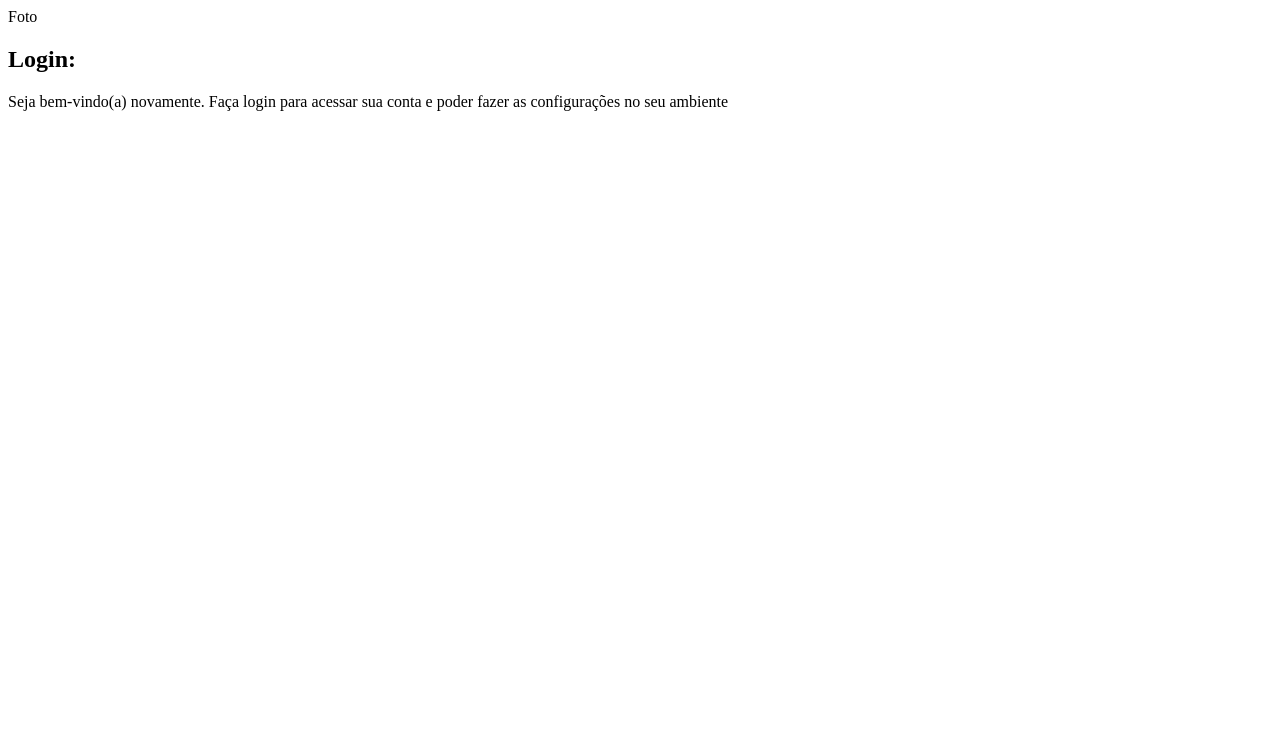
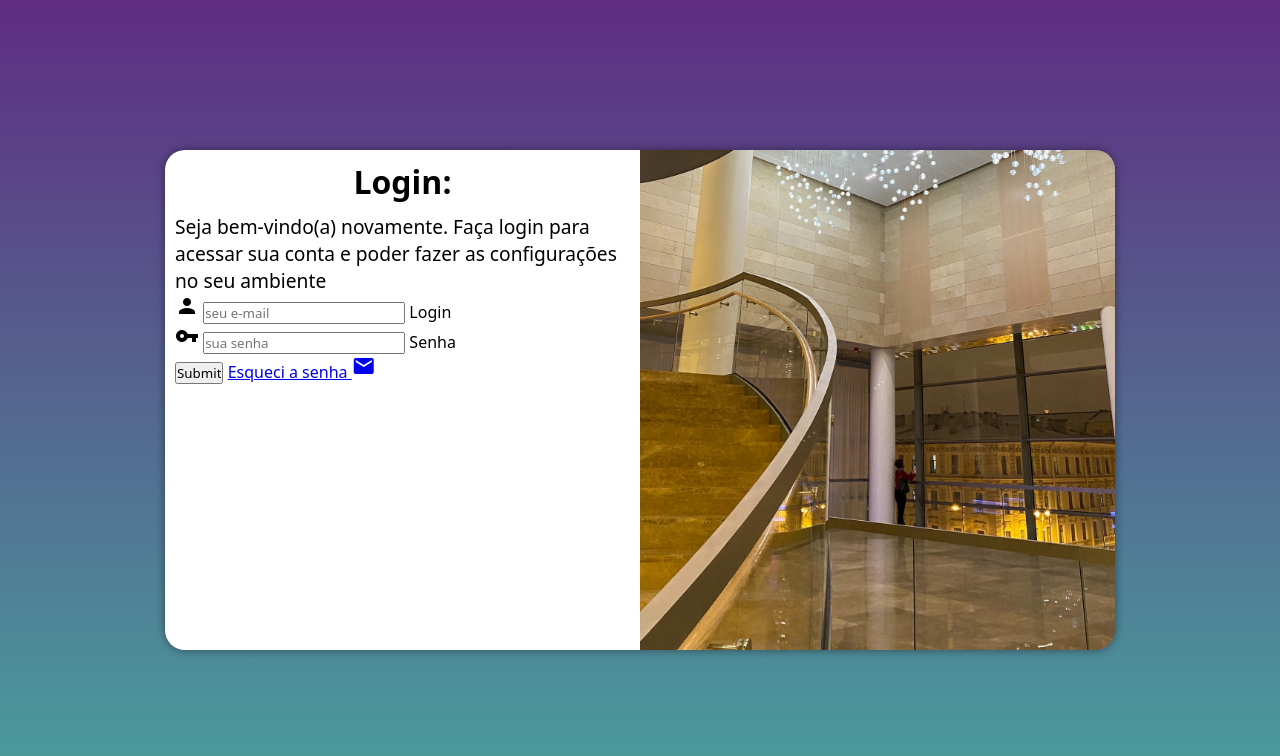
Before and after one commit to GiovanniGoulart/Projeto-Login, a plain HTML site: page index.html in a window 1280 px wide. Drawn offline with Linux system fonts and the light colour scheme.

Commit message:
Adicionei o formulário

```diff
--- /dev/null
+++ b/estilos/mediaquery.css
@@ -0,0 +1,62 @@
+@charset "UTF-8";
+
+/* Typical Device Breakpoints
+Pequenas telas: ate 600px
+Celular:600px ate 768px
+Tablet:768px ate 992px
+Desktop:992px ate 1200px
+Grandes telas: acima de 1200px
+*/
+
+/*Versao para Tablet:768px ate 992px*/
+
+@media screen  and (min-width:768px) and (max-width:992px)
+ {
+    body {
+        background-image: linear-gradient(to top,  #49a09d, #5f2c82);
+    }
+    section#login {
+        width:90vw;
+    }
+    section#login > div#imagem{
+        float: left;
+        width: 30%;
+        height: 100%;
+
+    }
+    section#login > div#formulario{
+     float: right;
+     width: 70%;
+    }
+}
+
+/* Versao para Desktop:992px ate 1200px e
+grandes telas: acima de 1200px*/
+
+@media screen and (min-width:992px) {
+    body {
+        background-image: linear-gradient(to top,  #49a09d, #5f2c82);
+    }
+section#login{
+    width: 950px;
+}
+section#login > div#imagem{
+    float: right;
+    width: 50%;
+    height: 100%;
+
+}
+
+   section#login > div#formulario{
+    float: left;
+    width: 50%;
+   }
+
+ div#formulario > h1 {
+    font-size:2em ;
+ }
+
+ div#formulario > p {
+    font-size:1.2em ;
+ }
+}
--- a/estilos/style.css
+++ b/estilos/style.css
@@ -3,3 +3,55 @@
 /*Paleta de cores
 Verde: #49a09d
 Lilas: #5f2c82 */
+
+*{
+    font-family: system-ui, -apple-system, BlinkMacSystemFont, 'Segoe UI', Roboto, Oxygen, Ubuntu, Cantarell, 'Open Sans', 'Helvetica Neue', sans-serif;
+    margin:0px;
+    padding:0px;
+    box-sizing: border-box;
+}
+body, html {
+    background-color:#5f2c82;
+    height:100vh;
+    width: 100vw;
+}
+main {
+    position: relative;
+    height: 100vh;
+    width: 100vw;
+}
+section#login {
+    position: absolute;
+    top: 50%;
+    left: 50%;
+    transform: translate(-50%, -50%);
+    overflow: hidden;
+
+    background-color: #fff;
+    width: 250px;
+    height: 500px;
+    border-radius:20px;
+    box-shadow: 0px 0px 10px rgba(0, 0, 0, 0.450);
+
+    transition: width .3s, heigth .3s;
+    transition-timing-function: ease;
+
+}
+section#login > div#imagem {
+    background: #5f2c82 url(../imagens/foto.jpg) no-repeat;
+    background-size: cover;
+    background-position:left bottom ;
+    height: 200px;
+}
+ section#login > div#formulario {
+    display: block;
+    padding: 10px;
+ }
+ div#formulario > h1 {
+    text-align: center;
+    margin-bottom: 10px;
+ }
+
+ div#formulario > p {
+    font-size:0.8em ;
+ }
--- a/index.html
+++ b/index.html
@@ -6,22 +6,35 @@
     <meta name="viewport" content="width=device-width, initial-scale=1.0">
     <title>Login</title>
     <link rel="stylesheet" href="estilos/style.css">
+    <link rel="stylesheet" href="estilos/mediaquery.css">
+    <link href="https://fonts.googleapis.com/icon?family=Material+Icons"rel="stylesheet">
 </head>
 <body>
   <main>
     <section id="login">
         <div id="imagem">
-Foto
+
         </div>
 
         <div id="formulario">
 <h1>Login:</h1>
 <p>Seja bem-vindo(a) novamente. Faça login para acessar sua conta e poder fazer as configurações no seu ambiente</p>
 
-<form action="login.php" method="post">
+<form action="login.php" method="post" autocomplete="on">
+<div class="campo">
+    <i class="material-icons">person</i>
+    <input type="email"name= "login"id="ilogin" placeholder="seu e-mail" autocomplete="email" required maxlength="30" >
+    <label for="ilogin">Login</label>
+</div>
+<div class="campo">
+    <i class="material-icons">vpn_key</i>
+    <input type="password" name="senha"id="isenha" placeholder="sua senha"autocomplete= "current-password"required minlength="8"maxlength="20">
+    <label for="isenha">Senha</label>
+</div>
+<input type="submit"valvue="Entrar">
+<a href="esqueci.html">Esqueci a senha <i class= "material-icons">mail</i></a>
+</form>
 
-</form>
-        </div>
 
     </section>
   </main>
```
